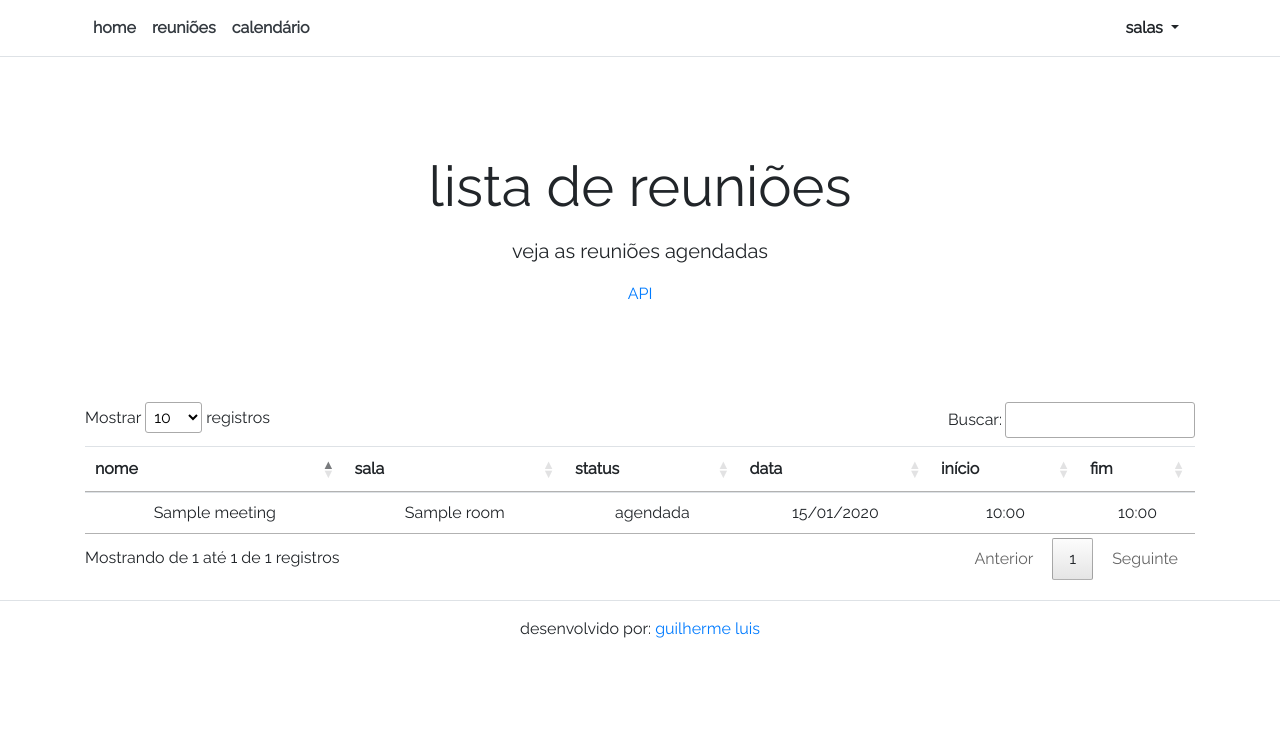
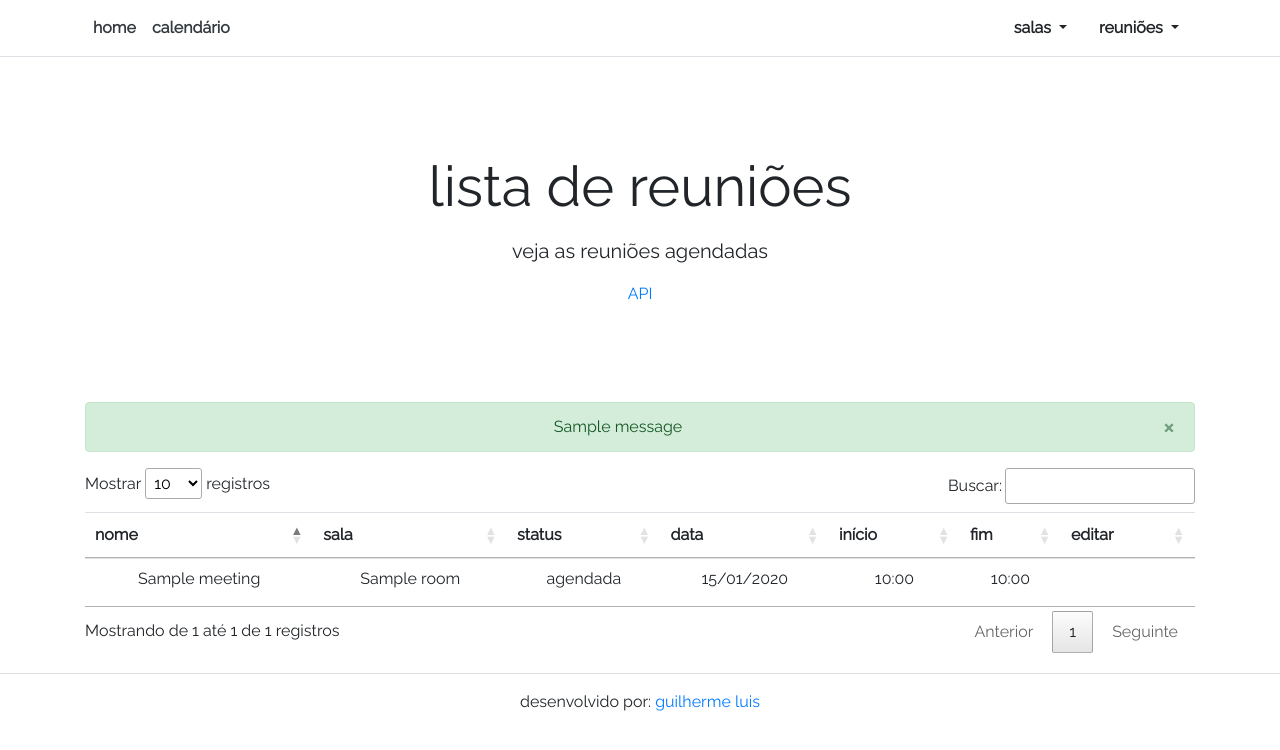
Before and after one commit to guilehm/rooms, a Django app: page /meeting/list/ in a window 1280 px wide. Shown: the top 750 px of the page. Run offline with Django 3.2, Linux system fonts and the light colour scheme; tables that the repository leaves empty hold one stand-in row (values such as "Sample post"); one stand-in notice (Sample message) is shown; parts of the project's set-up code (start-up, migrations or seed data) failed here and were passed over; some libraries are stand-ins or nearby versions.

Commit message:
Improve templates

```diff
--- a/core/templates/core/base.html
+++ b/core/templates/core/base.html
@@ -30,9 +30,6 @@
                         <a class="text-dark" href="{% url 'core:index' %}"><strong>home</strong></a>
                     </li>
                     <li class="nav-link">
-                        <a class="text-dark" href="{% url 'core:meeting-list' %}"><strong>reuniões</strong></a>
-                    </li>
-                    <li class="nav-link">
                         <a class="text-dark" href="{% url 'core:meeting-calendar' %}"><strong>calendário</strong></a>
                     </li>
                 </ul>
@@ -43,6 +40,15 @@
                     <div class="dropdown-menu" aria-labelledby="dropdownMenuButton">
                         <a class="dropdown-item" href="{% url 'core:room-list' %}">listar</a>
                         <a class="dropdown-item" href="{% url 'core:room-add' %}">incluir</a>
+                    </div>
+                </div>
+                <div class="dropdown mt-2 mt-lg-0">
+                    <a class="dropdown-toggle nav-link" id="dropdownMenuButton" data-toggle="dropdown" aria-haspopup="true" aria-expanded="false" style="cursor: pointer;">
+                        <strong>reuniões</strong>
+                    </a>
+                    <div class="dropdown-menu" aria-labelledby="dropdownMenuButton">
+                        <a class="dropdown-item" href="{% url 'core:meeting-list' %}">listar</a>
+                        <a class="dropdown-item" href="{% url 'core:meeting-add' %}">incluir</a>
                     </div>
                 </div>
             </div>
--- a/core/templates/core/meeting_list.html
+++ b/core/templates/core/meeting_list.html
@@ -9,6 +9,16 @@
         <a href="{% url 'api:meeting-list' %}" class="">API</a>
     </div>
     <div class="container text-center">
+    {% if messages %}
+        <div class="alert alert-success alert-dismissible fade show" role="alert">
+            {% for message in messages %}
+                {{ message }}<br>
+            {% endfor %}
+            <button type="button" class="close" data-dismiss="alert" aria-label="Close">
+                <span aria-hidden="true">&times;</span>
+            </button>
+        </div>
+    {% endif %}
         {% if meetings %}
             <table id="meetingTable" class="table table-sm table-hover">
                 <thead>
@@ -19,6 +29,7 @@
                         <th scope="col">data</th>
                         <th scope="col">início</th>
                         <th scope="col">fim</th>
+                        <th scope="col">editar</th>
                     </tr>
                 </thead>
                 <tbody>
@@ -34,6 +45,7 @@
                             <td>{{ meeting.date|date:'d/m/Y'|default:'' }}</td>
                             <td>{{ meeting.start|date:'H:i'|default:'' }}</td>
                             <td>{{ meeting.end|date:'H:i'|default:'' }}</td>
+                            <td><a href="{% url 'core:meeting-change' meeting.id %}"><i class="material-icons text-dark">&#xe22b;</i></a></td>
                         </tr>
                     {% endfor %}
                 </tbody>
--- a/core/templates/core/room_change.html
+++ b/core/templates/core/room_change.html
@@ -6,6 +6,11 @@
         inclua novas salas
     {% else %}
         edite esta sala
+    {% endif %}
+{% endblock %}
+{% block api_url %}
+    {% if room %}
+        <a href="{% url 'api:room-list' %}{{ room.id }}" target="_blank">API</a>
     {% endif %}
 {% endblock %}
 {% block main_content %}
--- a/core/templates/core/room_list.html
+++ b/core/templates/core/room_list.html
@@ -8,7 +8,7 @@
     veja aqui as salas disponíveis
 {% endblock %}
 {% block api_url %}
-    <a href="{% url 'api:room-list' %}">API</a>
+    <a href="{% url 'api:room-list' %}" target="_blank">API</a>
 {% endblock %}
 
 {% block main_content %}
@@ -45,6 +45,7 @@
                     <td><a href="{% url 'core:room-change' room.id %}"><i class="material-icons text-dark">&#xe22b;</i></a></td>
                 </tr>
             {% endfor %}
+        <strong></strong>
         </tbody>
     </table>
 {% else %}
```
